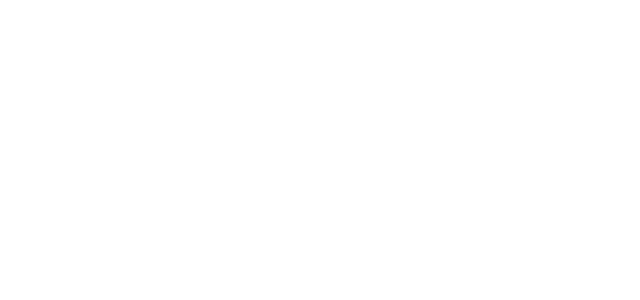
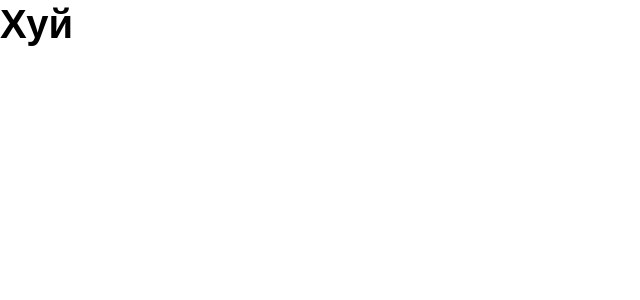
Before and after one commit to Bepka01/Nike, a React (Vite) app: page / in a window 1280 px wide. Shown: the top 300 px of the page, without its empty margins (0-640 px from the left). Built offline with nearby package versions, Linux system fonts and the light colour scheme.

Commit message:
adds fonts and fix index

```diff
--- a/src/App.jsx
+++ b/src/App.jsx
@@ -1,5 +1,13 @@
+import Typography from './components/ui/Typography';
+
 function App() {
-  return <div></div>;
+  return (
+    <div>
+      <Typography fontFamily="aeroport" variant="title-product">
+        Хуй
+      </Typography>
+    </div>
+  );
 }
 
 export default App;
--- /dev/null
+++ b/src/assets/fonts.scss
@@ -0,0 +1 @@
+@import url('https://fonts.googleapis.com/css2?family=Inter:ital,opsz,wght@0,14..32,100..900;1,14..32,100..900&display=swap');
--- a/src/components/ui/Typography/index.jsx
+++ b/src/components/ui/Typography/index.jsx
@@ -1,9 +1,22 @@
 import style from './style.module.scss';
 import cn from 'classnames';
 
-const Typography = ({ tag: Tag = 'p', variant, className, children }) => {
+const Typography = ({
+  tag: Tag = 'p',
+  fontFamily,
+  variant,
+  className = 'aeroport',
+  children,
+}) => {
   return (
-    <Tag className={cn(style.typography, style[variant], className)}>
+    <Tag
+      className={cn(
+        style.typography,
+        style[variant],
+        style[fontFamily],
+        className
+      )}
+    >
       {children}
     </Tag>
   );
--- a/src/components/ui/Typography/style.module.scss
+++ b/src/components/ui/Typography/style.module.scss
@@ -5,32 +5,40 @@
   color: inherit;
 }
 
-.h1 {
+.aeroport {
+  font-family: 'Aeroport', sans-serif;
+}
+
+.inter {
+  font-family: 'Inter', sans-serif;
+}
+
+.title-product {
+  font-size: 40px;
+  font-weight: 700;
+  line-height: 1.2;
+}
+
+.btn {
+  font-size: 16px;
+  font-weight: 700;
+  line-height: 1.3;
+}
+
+.weight-text {
+  font-size: 20px;
+  font-weight: 800;
+  line-height: 1.3;
+}
+
+.title-some {
   font-size: 32px;
   font-weight: 700;
   line-height: 1.2;
 }
 
-.h2 {
-  font-size: 24px;
-  font-weight: 700;
+.text {
+  font-size: 20px;
+  font-weight: 500;
   line-height: 1.3;
 }
-
-.h3 {
-  font-size: $font-size-lg;
-  font-weight: 600;
-  line-height: 1.3;
-}
-
-.body {
-  font-size: $font-size-base;
-  font-weight: 400;
-  line-height: 1.5;
-}
-
-.caption {
-  font-size: $font-size-xs;
-  font-weight: 400;
-  line-height: 1.4;
-}
--- a/src/styles/variables.scss
+++ b/src/styles/variables.scss
@@ -1,6 +1,8 @@
 $white: #ffffff;
 $black: #000000;
 $light-gray: #d9d9d9;
+
+$font-family-base: 'Inter', sans-serif;
 
 $border-radius-sm: 10px;
 
```
